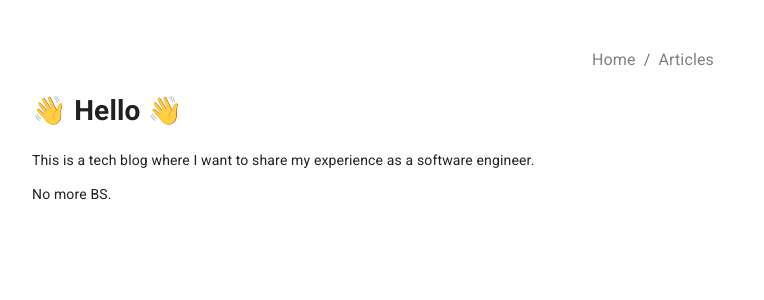
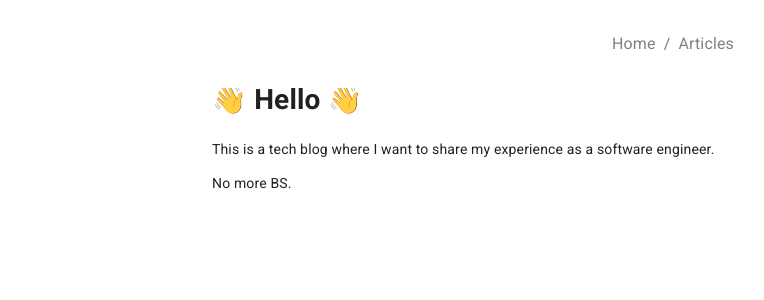
Before and after one commit to jeddl/NextJS-Static-Blog, a Next.js app: page / in a window 1280 px wide. Shown: the top 300 px of the page, without its empty margins (152-916 px from the left). Built offline with nearby package versions, Linux system fonts and the light colour scheme.

Commit message:
Change style and TopLevelContainer Width

```diff
--- a/src/components/Navbar.tsx
+++ b/src/components/Navbar.tsx
@@ -2,21 +2,26 @@ import React from "react";
 import Link from "next/link";
 import Head from "next/head";
 import Props from "../interfaces/props";
-import StyledLink, { StyledDiv } from "./styles/NavLink";
+import StyledLink from "./styles/NavLink";
+import FixedDiv from "./styles/FixDiv";
 import Breadcrumbs from "@material-ui/core/Breadcrumbs";
 import Box from "@material-ui/core/Box";
 
 const Navbar: React.FunctionComponent<Props> = ({ title = "MetaJeDD" }) => {
 	return (
-		<div>
+		<FixedDiv>
 			<Head>
 				<title>{title}</title>
 				<meta charSet="utf-8" />
 				<meta name="viewport" content="initial-scale=1.0, width=device-width" />
 			</Head>
 			<header>
-				<Box marginTop="3rem" marginLeft="35rem">
-					<StyledDiv>
+				<Box
+					marginTop="2rem"
+					marginLeft="25rem"
+					marginBottom="2rem"
+					marginRight="5rem"
+				>
 					<Breadcrumbs aria-label="breadcrumb">
 						<Link href="/" passHref>
 							<StyledLink>Home</StyledLink>
@@ -28,10 +33,9 @@ const Navbar: React.FunctionComponent<Props> = ({ title = "MetaJeDD" }) => {
 								<StyledLink>Contact</StyledLink>
 							</Link> */}
 					</Breadcrumbs>
-					</StyledDiv>
 				</Box>
 			</header>
-		</div>
+		</FixedDiv>
 	);
 };
 
--- a/src/components/TopLevelContainer.tsx
+++ b/src/components/TopLevelContainer.tsx
@@ -14,7 +14,7 @@ const TopLevelContainer: React.FunctionComponent<Props> = ({
 				<meta charSet="utf-8" />
 				<meta name="viewport" content="initial-scale=1.0, width=device-width" />
 			</Head>
-			<Container maxWidth="md">{children}</Container>
+			<Container maxWidth="sm">{children}</Container>
 		</>
 	);
 };
--- /dev/null
+++ b/src/components/styles/ContentDiv.ts
@@ -0,0 +1,7 @@
+import styled from "styled-components";
+
+const ContentDiv = styled.div`
+	margin-top: 5rem;
+`;
+
+export default ContentDiv;
--- /dev/null
+++ b/src/components/styles/FixDiv.ts
@@ -0,0 +1,10 @@
+import styled from "styled-components";
+
+export const FixedDiv = styled.div`
+	overflow: hidden;
+	position: fixed;
+	top: 0;
+	background-color: white;
+`;
+
+export default FixedDiv;
--- a/src/components/styles/NavLink.ts
+++ b/src/components/styles/NavLink.ts
@@ -13,7 +13,3 @@ const StyledLink = styled.a`
 `;
 
 export default StyledLink;
-
-export const StyledDiv = styled.div`
-	text-align: right;
-`;
--- a/src/pages/articles/[slug].tsx
+++ b/src/pages/articles/[slug].tsx
@@ -9,6 +9,7 @@ import TopLevelContainer from "../../components/TopLevelContainer";
 import getFilenames, {
 	getFileContentWithMeta,
 } from "../../usecases/getFileInfo";
+import ContentDiv from "../../components/styles/ContentDiv";
 
 const Post: React.FunctionComponent<Article> = ({ contents, metadata }) => {
 	return (
@@ -19,7 +20,9 @@ const Post: React.FunctionComponent<Article> = ({ contents, metadata }) => {
 				</Head>
 				<TopLevelContainer title={metadata.title}>
 					<Navbar title="Aritile" />
-					<ReactMarkdown source={contents} renderers={{ code: CodeBlock }} />
+					<ContentDiv>
+						<ReactMarkdown source={contents} renderers={{ code: CodeBlock }} />
+					</ContentDiv>
 				</TopLevelContainer>
 			</div>
 		</>
--- a/src/pages/index.tsx
+++ b/src/pages/index.tsx
@@ -1,19 +1,20 @@
 import Navbar from "../components/Navbar";
 import TopLevelContainer from "../components/TopLevelContainer";
+import ContentDiv from "../components/styles/ContentDiv";
 
 const IndexPage = () => {
 	return (
 		<>
 			<TopLevelContainer title="Index">
 				<Navbar title="Home | MetaJeDD"></Navbar>
-				<div>
+				<ContentDiv>
 					<h1>👋 Hello 👋</h1>
 					<p>
 						This is a tech blog where I want to share my experience as a
 						software engineer.
 					</p>
 					<p>No more BS.</p>
-				</div>
+				</ContentDiv>
 			</TopLevelContainer>
 		</>
 	);
--- a/src/pages/posts.tsx
+++ b/src/pages/posts.tsx
@@ -2,13 +2,14 @@ import Navbar from "../components/Navbar";
 import { GetStaticProps } from "next";
 import Link from "next/link";
 import TopLevelContainer from "../components/TopLevelContainer";
+import ContentDiv from "../components/styles/ContentDiv";
 import getFilenames, { getFileContentWithMeta } from "../usecases/getFileInfo";
 
 const Articles = ({ titleWithFilenames }) => (
 	<>
 		<TopLevelContainer title="Articles">
 			<Navbar title="Articles"></Navbar>
-			<div>
+			<ContentDiv>
 				<h1> Articles </h1>
 				<div>
 					{titleWithFilenames.map((titleWithFilename) => {
@@ -24,7 +25,7 @@ const Articles = ({ titleWithFilenames }) => (
 						);
 					})}
 				</div>
-			</div>
+			</ContentDiv>
 		</TopLevelContainer>
 	</>
 );
```
Also changed, not shown: src/pages/articles/contents/Git-Good_Practice.md (+1 -1 lines). Lines whose indentation alone changed are shown as unchanged.
